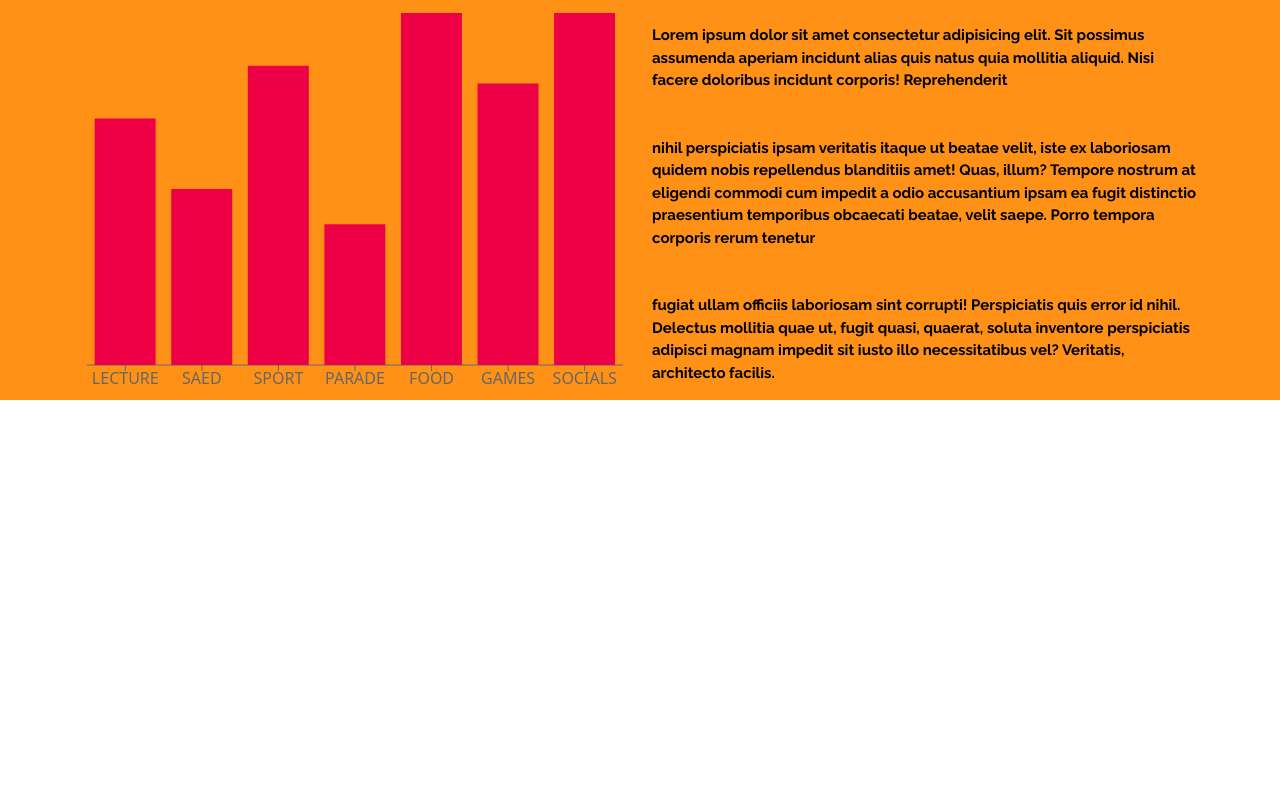
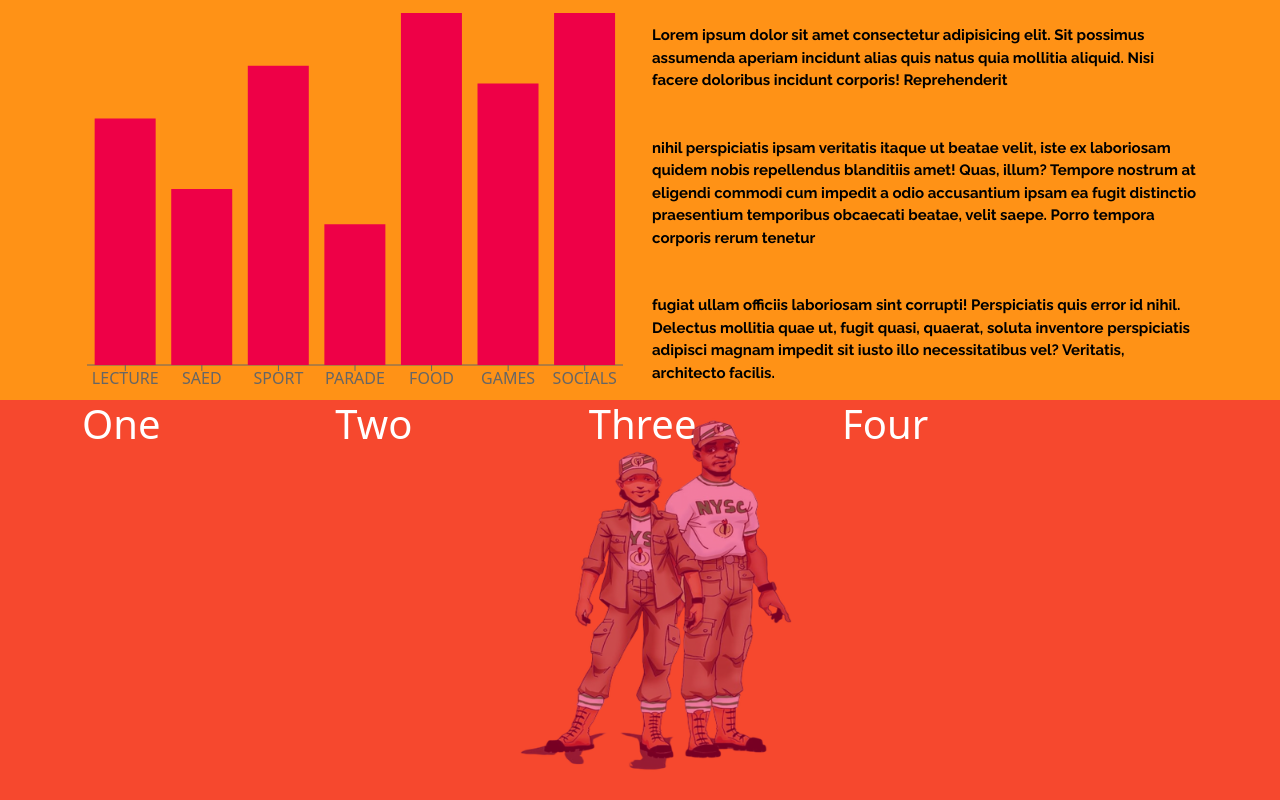
Before and after one commit to aniemmanuelrapoo/nysc-website, a React (Create React App) app: page / in a window 1280 px wide. Shown: the part 1358-2158 px from the top of the page. Before the commit the page ends 1758 px from the top, so only its background shows below. Built offline with nearby package versions, Linux system fonts and the light colour scheme; a web font is replaced by a local one.

Commit message:
Summary section

```diff
--- a/src/App.tsx
+++ b/src/App.tsx
@@ -4,6 +4,7 @@ import TopBanner from './components/TopBanner/TopBanner';
 import './App.css'
 import TopNavigation from './components/TopNavigation/TopNavigation';
 import Analysis from './components/Analysis/Analysis';
+import Summary from './components/Summary/Summary';
 
 function App() {
   return (
@@ -12,6 +13,7 @@ function App() {
       <TopBanner />
       <Services />
       <Analysis />
+      <Summary />
     </div>
   );
 }
--- a/src/asset/css/custom.css
+++ b/src/asset/css/custom.css
@@ -165,3 +165,24 @@
   width: 80%;
   justify-content: right;
 }
+
+/* Summary Section */
+.top__fixedBanner1{
+  background-image: url('../image/Top-9-States-That-Pay-Corpers-State-Allowance.webp');
+  min-height: 400px;
+  /* background-attachment: fixed; */
+  background-position: center;
+  width: 100%;
+  background-repeat: no-repeat;
+  background-size: contain;
+}
+
+.top__bannerOverlay2{
+  position: absolute;
+  min-height: 400px;
+  width: 100%;
+  background-color: rgb(238, 0, 71, 0.5);
+  /* display: flex;
+  justify-content: center;
+  align-items: center; */
+}
--- /dev/null
+++ b/src/components/Summary/Summary.tsx
@@ -0,0 +1,38 @@
+import * as React from 'react';
+import { Button, Col, Container, Row } from 'react-bootstrap';
+
+interface ISummaryProps {
+}
+
+const Summary: React.FunctionComponent<ISummaryProps> = (props) => {
+  return(
+    <>
+      <Container className='top__fixedBanner1 p-0' fluid>
+      <div className="top__bannerOverlay2">
+        <Container>
+          <Row>
+            <Col lg={8} md={6} sm={12}>
+              <Row>
+                <Col>
+                  <h1>One</h1>
+                </Col>
+                <Col>
+                  <h1>Two</h1>
+                </Col>
+                <Col>
+                  <h1>Three</h1>
+                </Col>
+              </Row>
+            </Col>
+            <Col lg={4} md={6} sm={12}>
+              <h1>Four</h1>
+            </Col>
+          </Row>
+        </Container>
+      </div>
+    </Container>
+    </>
+  ) ;
+};
+
+export default Summary;
```
Also changed, not shown: src/asset/image/NYSC.jpg (added), src/asset/image/Top-9-States-That-Pay-Corpers-State-Allowance.webp (added).
